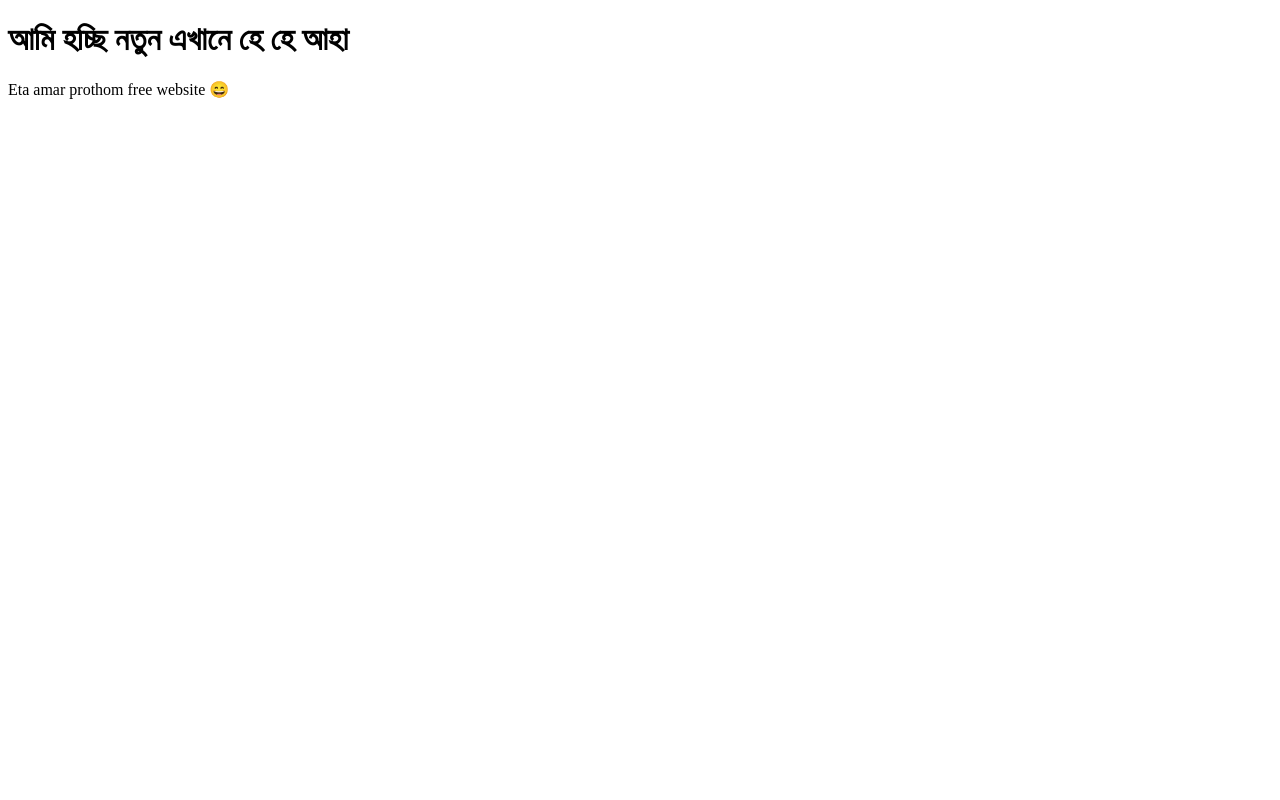
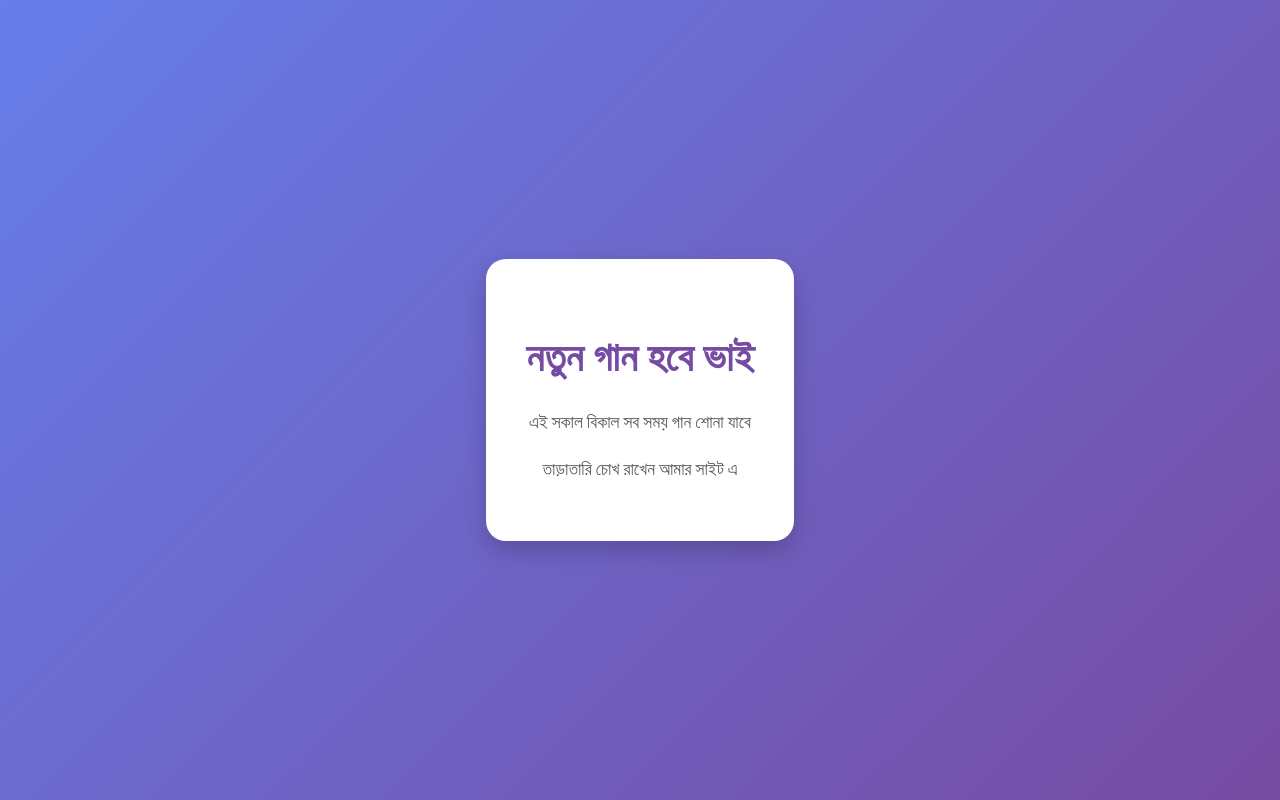
Before and after one commit to shibada720-cmyk/shibada.github.io, a plain HTML site: page index.html in a window 1280 px wide. Drawn offline with Linux system fonts and the light colour scheme.

Commit message:
Update index.html

```diff
--- a/index.html
+++ b/index.html
@@ -1,10 +1,39 @@
 <!DOCTYPE html>
-<html>
+<html lang="bn">
 <head>
-  <title>আমি শিবা দা ইও ইও </title>
+    <meta charset="UTF-8">
+    <meta name="viewport" content="width=device-width, initial-scale=1.0">
+    <title>ইও ইও তুহিন থে আড্ডা </title>
+    <link href="https://fonts.googleapis.com/css2?family=Hind+Siliguri:wght@400;700&display=swap" rel="stylesheet">
+
+    <style>
+        body {
+            font-family: 'Hind Siliguri', sans-serif;
+            text-align: center;
+            background: linear-gradient(135deg, #667eea 0%, #764ba2 100%); /* সুন্দর ব্যাকগ্রাউন্ড */
+            color: #333;
+            margin: 0;
+            display: flex;
+            justify-content: center;
+            align-items: center;
+            height: 100vh;
+        }
+        .card {
+            background: white;
+            padding: 40px;
+            border-radius: 20px;
+            box-shadow: 0 10px 25px rgba(0,0,0,0.2);
+            max-width: 400px;
+        }
+        h1 { color: #764ba2; font-size: 2.5rem; margin-bottom: 10px; }
+        p { font-size: 1.1rem; color: #555; }
+    </style>
 </head>
 <body>
-  <h1>আমি হচ্ছি নতুন এখানে হে হে আহা </h1>
-  <p>Eta amar prothom free website 😄</p>
+    <div class="card">
+        <h1>নতুন গান হবে ভাই </h1>
+        <p>এই সকাল বিকাল সব সময় গান শোনা যাবে </p>
+        <p>তাড়াতারি চোখ রাখেন আমার সাইট এ  </p>
+    </div>
 </body>
 </html>
```
